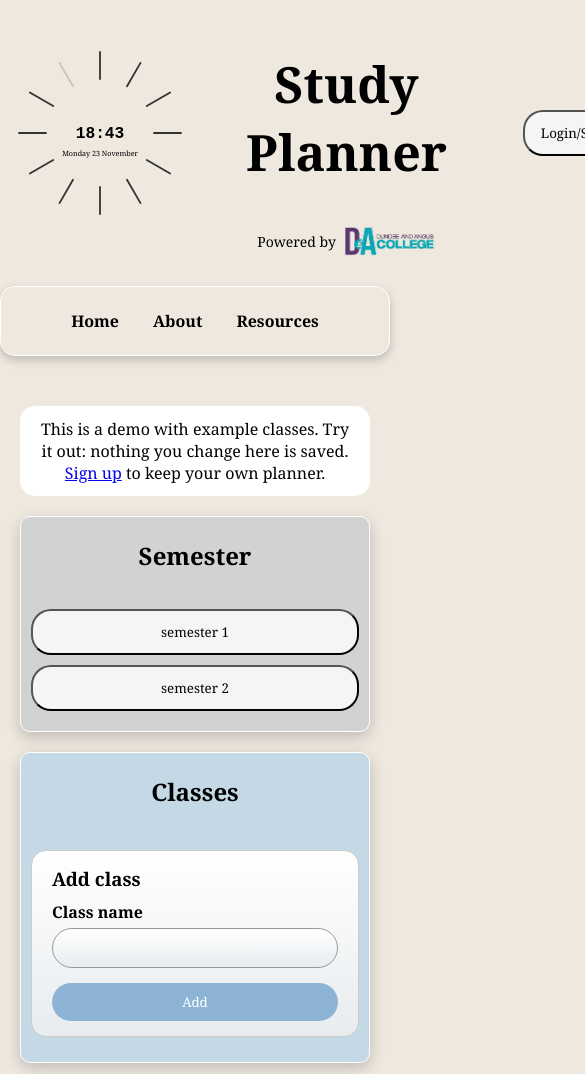
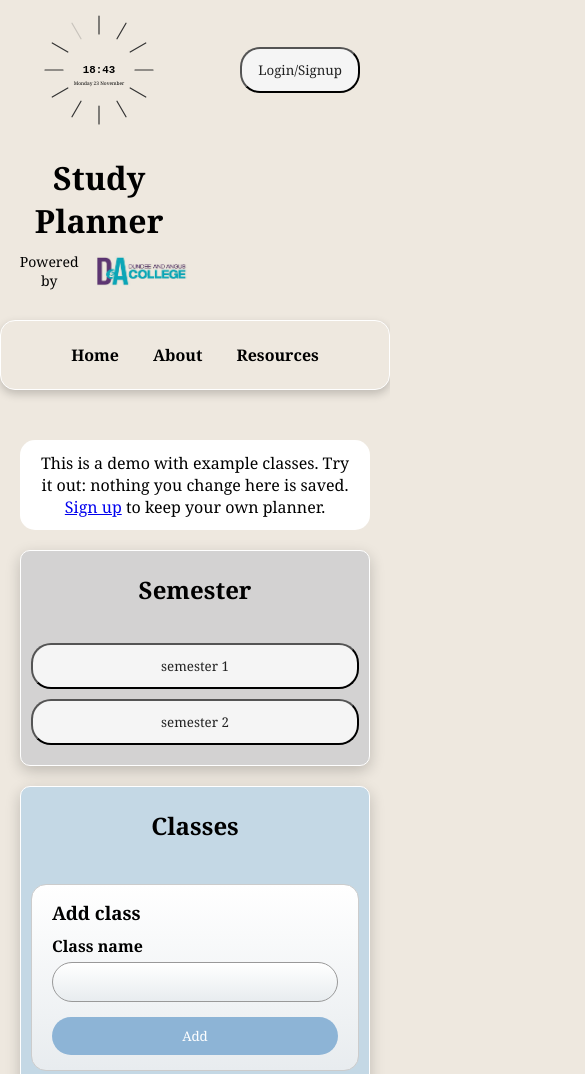
Before and after one commit to Jpbuglerlamb/Group_project, a plain HTML site: page frontend/index.html in a window 390 px wide. Shown: the top 1074 px of the page, 585 px wide, since content can reach past the window. Drawn offline with Linux system fonts and the light colour scheme.

Commit message:
updating responsive mode

```diff
--- a/frontend/css/style.css
+++ b/frontend/css/style.css
@@ -6,6 +6,8 @@
 body {
     margin: 0;
     background-color: #eee8df;
+    -webkit-text-size-adjust: 100%;
+    text-size-adjust: 100%;
 }
 
 /* =========================
@@ -157,6 +159,7 @@ button {
     padding: 12px 16px;
     cursor: pointer;
     transition: 0.2s;
+    color: #222;
 }
 
 button:hover {
@@ -700,6 +703,26 @@ button:focus {
 @media (max-width: 700px) {
     header {
         padding: 10px;
+        grid-template-columns: 1fr;
+        justify-items: center;
+    }
+
+    header .clock,
+    .site-title,
+    header > .user-area {
+        grid-column: 1;
+        grid-row: auto;
+        justify-self: center;
+    }
+
+    .clock-logo {
+        width: 120px;
+        height: 120px;
+    }
+
+    header h2 {
+        font-size: 32px;
+        padding: 10px;
     }
 
     .container {
```
